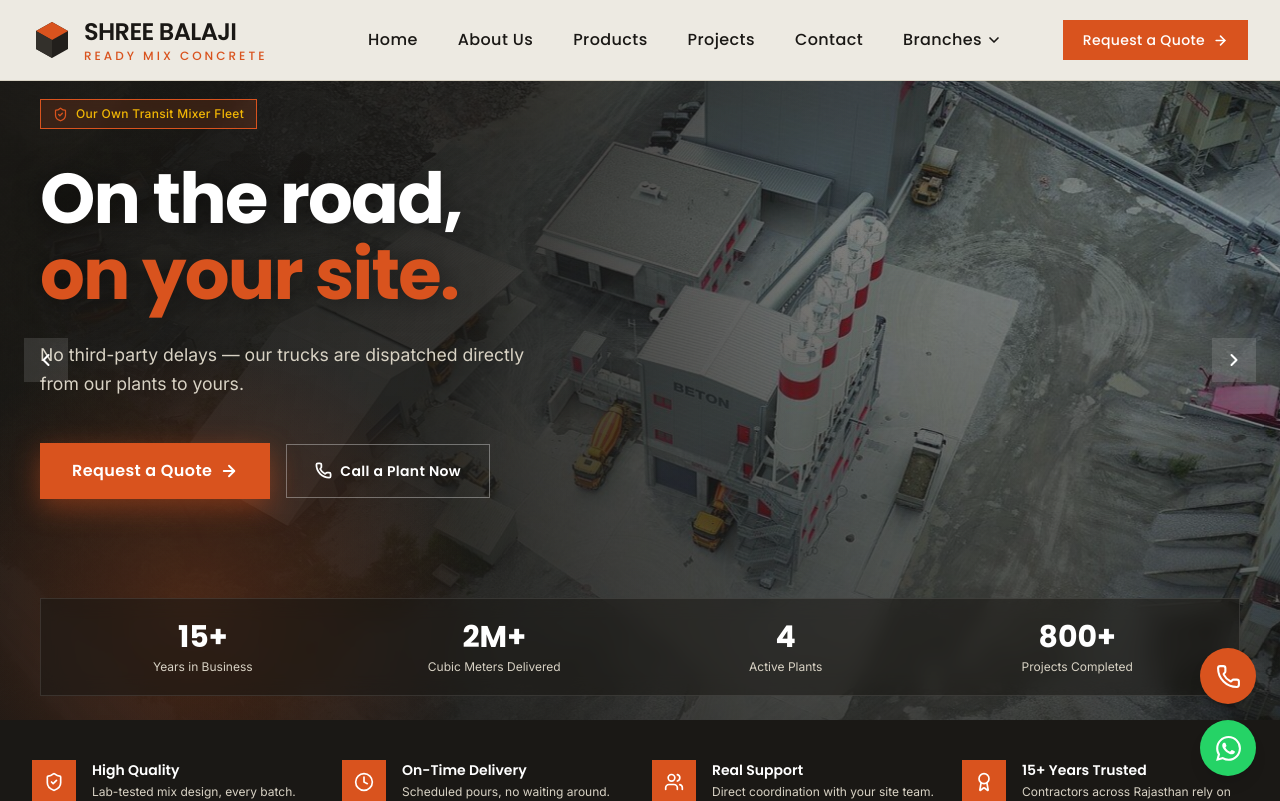
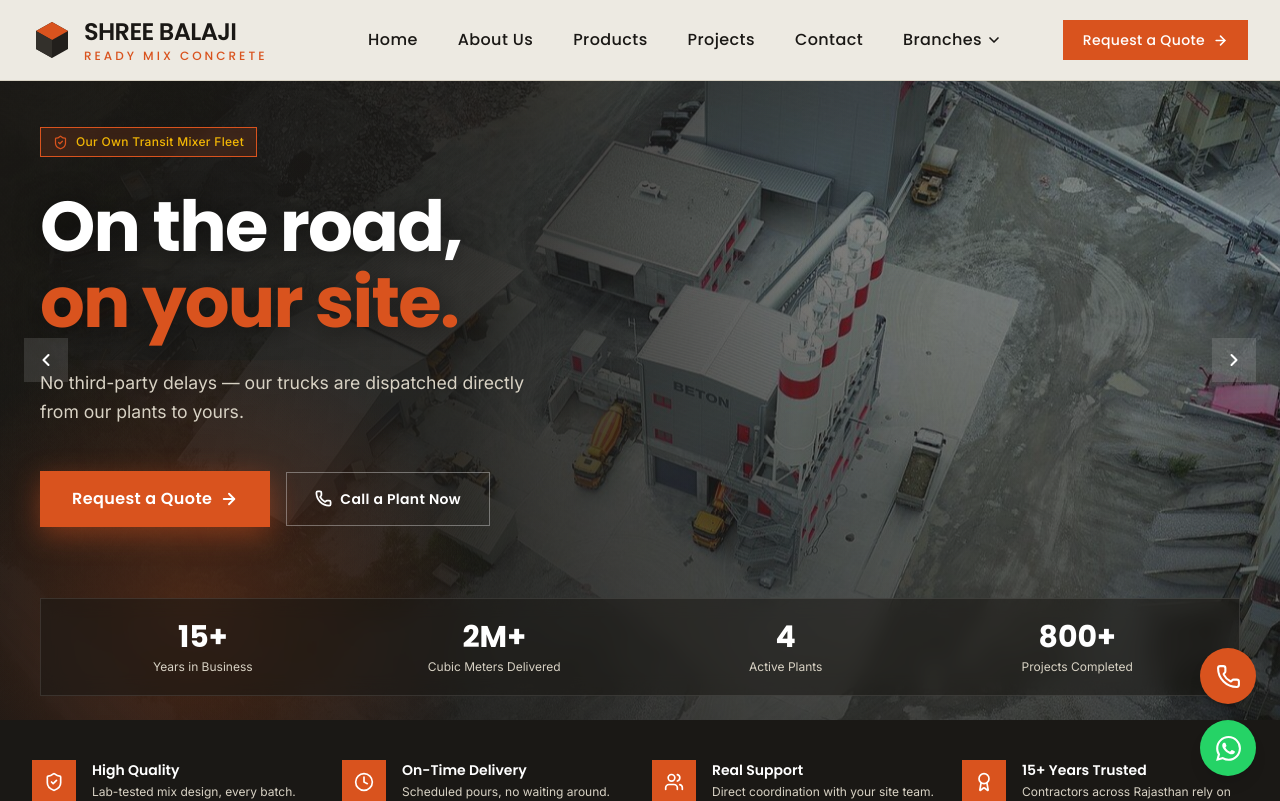
Before and after one commit to Chandraprakashjangid12/Readymix, a React (Vite) app: page / in a window 1280 px wide. Shown: the top 801 px of the page. Built offline with nearby package versions, Linux system fonts and the light colour scheme.

Commit message:
inital change

```diff
--- a/src/Components/Hero.jsx
+++ b/src/Components/Hero.jsx
@@ -8,8 +8,9 @@ import { ArrowRight, Phone, ChevronLeft, ChevronRight, ShieldCheck } from "lucid
 // import heroImage from "../assets/plant-photo.jpg";
 import heroImage2 from "../assets/c3.jpg";
 import heroImage3 from "../assets/c1.jpg";
-import heroImage4 from "../assets/gd.jpg";
-
+// import heroImage4 from "../assets/gd.jpg";
+// import heroImage4 from "../assets/gd1.jpg";  // placeholder for now, swap with real photo
+import heroImage4 from "../assets/plant-photo.jpg";  // placeholder for now, swap with real photo
 const colors = {
   charcoal: "#221F1C",
   charcoalSoft: "#33302B",
@@ -111,8 +112,7 @@ export default function Hero() {
         }
       `}</style>
 
-      {/* Full-bleed background image slides — using <img> + object-fit so the
-          WHOLE photo always shows correctly, never half-cut or broken */}
+      {/* Full-bleed background image slides */}
       {SLIDES.map((s, i) => (
         <div
           key={i}
@@ -120,24 +120,15 @@ export default function Hero() {
           style={{
             position: "absolute",
             inset: 0,
+            backgroundImage: `url(${s.image})`,
+            backgroundSize:  "center top",
+            backgroundPosition: "center",
+            backgroundRepeat: "no-repeat",
+
             opacity: i === active ? 1 : 0,
             zIndex: 1,
-            overflow: "hidden",
-            background: colors.charcoal,
           }}
-        >
-          <img
-            src={s.image}
-            alt=""
-            style={{
-              width: "100%",
-              height: "100%",
-              objectFit: "cover",
-              objectPosition: "center",
-              display: "block",
-            }}
-          />
-        </div>
+        />
       ))}
 
       {/* Cinematic gradient overlays for text legibility + brand mood */}
@@ -171,7 +162,7 @@ export default function Hero() {
       />
 
       <div className="relative max-w-7xl mx-auto px-6 md:px-10 w-full flex-1 flex items-center" style={{ zIndex: 3 }}>
-        <div key={active} className="slide-text max-w-2xl py-16 md:py-14">
+        <div key={active} className="slide-text max-w-2xl pt-36 pb-16 md:pt-28 md:pb-14">
           <div
             className="inline-flex items-center gap-2 px-3 py-1.5 mb-8"
             style={{ background: "rgba(217,83,30,0.16)", border: `1px solid ${colors.orange}`, backdropFilter: "blur(4px)" }}
```
